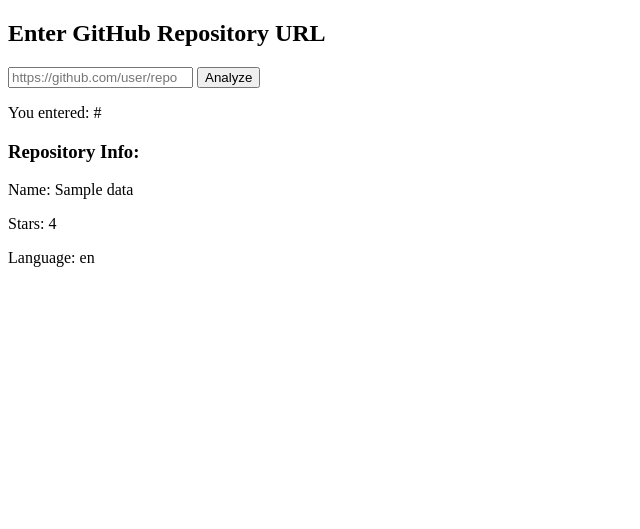
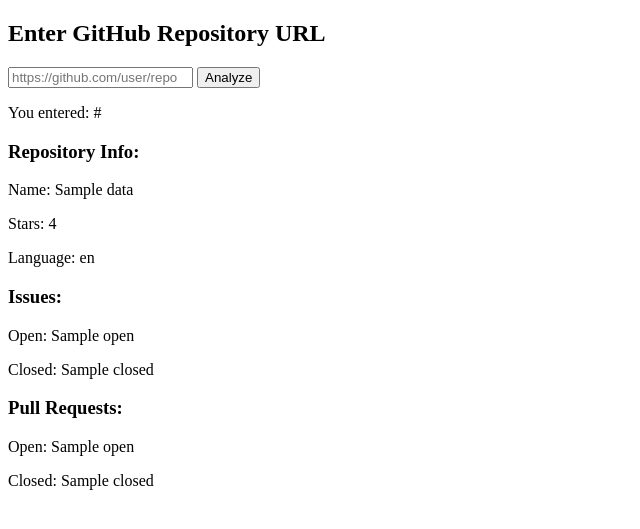
Before and after one commit to shridhartapakire/codebase-intel, a Django app: template core/templates/index.html in a window 1280 px wide. Shown: the top 529 px of the page, without its empty margins (0-640 px from the left). Run offline with Django 5.2, Linux system fonts and the light colour scheme; the template is opened without the code that fills it: most values are stand-ins (such as "Sample title", 1, 10 or a date in 2020).

Commit message:
feat: add issues and pull request insights

```diff
--- a/core/templates/index.html
+++ b/core/templates/index.html
@@ -22,5 +22,18 @@
         <p>Stars: {{ data.stars }}</p>
         <p>Language: {{ data.language }}</p>
     {% endif %}
+
+    {% if issues %}
+        <h3>Issues:</h3>
+        <p>Open: {{ issues.open }}</p>
+        <p>Closed: {{ issues.closed }}</p>
+    {% endif %}
+
+    {% if prs %}
+        <h3>Pull Requests:</h3>
+        <p>Open: {{ prs.open }}</p>
+        <p>Closed: {{ prs.closed }}</p>
+    {% endif %}
+
 </body>
 </html>
```
Also changed, not shown: core/services/github_service.py (+22 -0 lines), core/views.py (+9 -2 lines).
